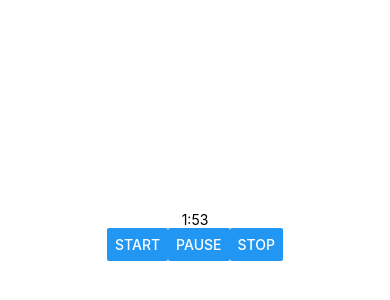
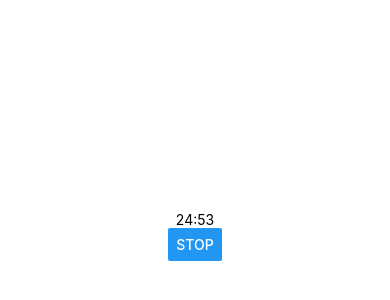
Before and after one commit to nmawungwe/pomodoro_technique, a React Native app: screen / in a window 390 px wide. Shown: the part 186-486 px from the top of the page. Built offline with nearby package versions, Linux system fonts and the light colour scheme.

Commit message:
Added rest period time recycle and the vibrate function :) will work on aesthetics tomorrow

```diff
--- a/App.js
+++ b/App.js
@@ -1,15 +1,17 @@
 import { StatusBar } from 'expo-status-bar';
 import React from 'react';
 import { render } from 'react-dom';
-import { StyleSheet, Text, View, Button, Alert} from 'react-native';
+import { StyleSheet, Text, View, Button, Alert, Vibration} from 'react-native';
+
 
 
 class Counter extends React.Component {
   constructor(){
     super()
     this.state = {
-      count: 120,
+      count: 1500,
       display_timer: {},
+      timer_count: 0
     }
   }
 
@@ -21,12 +23,7 @@ class Counter extends React.Component {
     clearInterval(this.interval)
   }
 
-    // // https://stackoverflow.com/questions/51695887/countdown-timer-in-react-native
-  componentDidUpdate(){
-    if(this.state.count === 0){
-      clearInterval(this.interval)
-    }
-  }
+
 
   secondsToTime(secs){
 
@@ -54,28 +51,41 @@ class Counter extends React.Component {
     }))
   }
 
-
+     // // https://stackoverflow.com/questions/51695887/countdown-timer-in-react-native
+  componentDidUpdate(){
+  if(this.state.timer_count === 0 && this.state.count === 0){
+    Vibration.vibrate()
+    this.setState(prevState => ({
+      count: prevState.count + 300,
+      timer_count: prevState.timer_count + 1
+    }))
+  } else if (this.state.timer_count === 1 && this.state.count === 0) {
+    Vibration.vibrate()
+    clearInterval(this.interval)
+  }
+}
 
   render(){
-          return (
+            return (
               <View>
                 <Text>{this.state.display_timer.m}:{this.state.display_timer.s}</Text>
               </View>
               )
+          }
         }
-}
+
 
 
 export default class App extends React.Component {
   constructor(){
     super()
     this.state = {
-       showCounter: true
+       startCounter: true
     }
   }
 
   toggleCounter = () => this.setState(prevState => ({
-    showCounter: !prevState.showCounter
+    startCounter: !prevState.startCounter
   }))
 
 
@@ -89,22 +99,14 @@ export default class App extends React.Component {
 
 
   render(){
-            if(this.state.showCounter){
+            if(this.state.startCounter){
                 return (
                         <View style={styles.container}>
                           <Counter />
                             <View style={styles.buttonContainer}>
                               <Button
-                                title="Start"
+                                title="Stop"
                                 onPress={this.toggleCounter}
-                              />
-                              <Button
-                                title="Pause"
-                                onPress={this.pause}
-                              />
-                              <Button
-                                title="Stop"
-                                onPress={this.stop}
                               />
                           </View>
                         </View>
@@ -116,14 +118,6 @@ export default class App extends React.Component {
                               <Button
                                 title="Start"
                                 onPress={this.toggleCounter}
-                              />
-                              <Button
-                                title="Pause"
-                                onPress={this.pause}
-                              />
-                              <Button
-                                title="Stop"
-                                onPress={this.stop}
                               />
                             </View>
                           </View>
```
